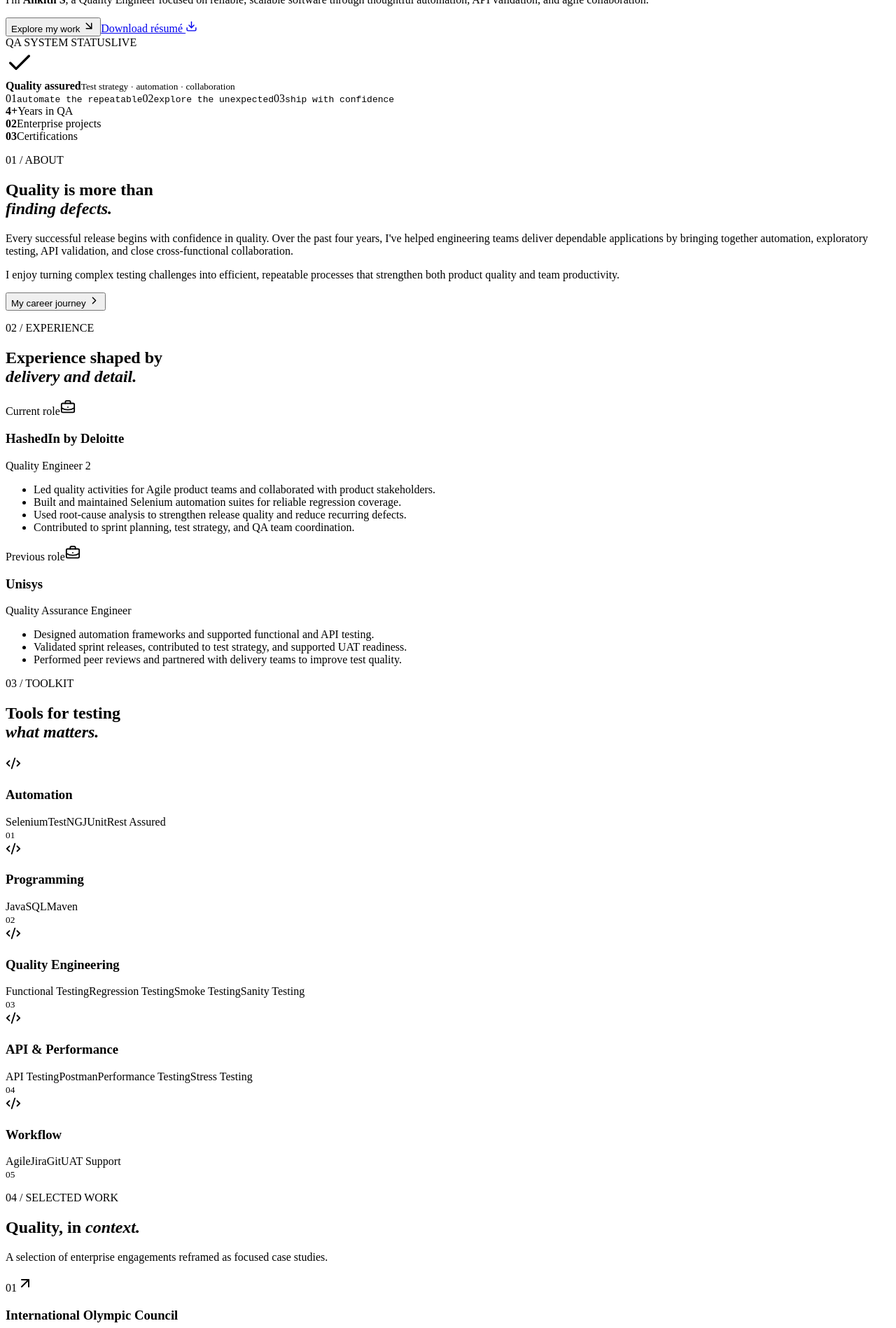
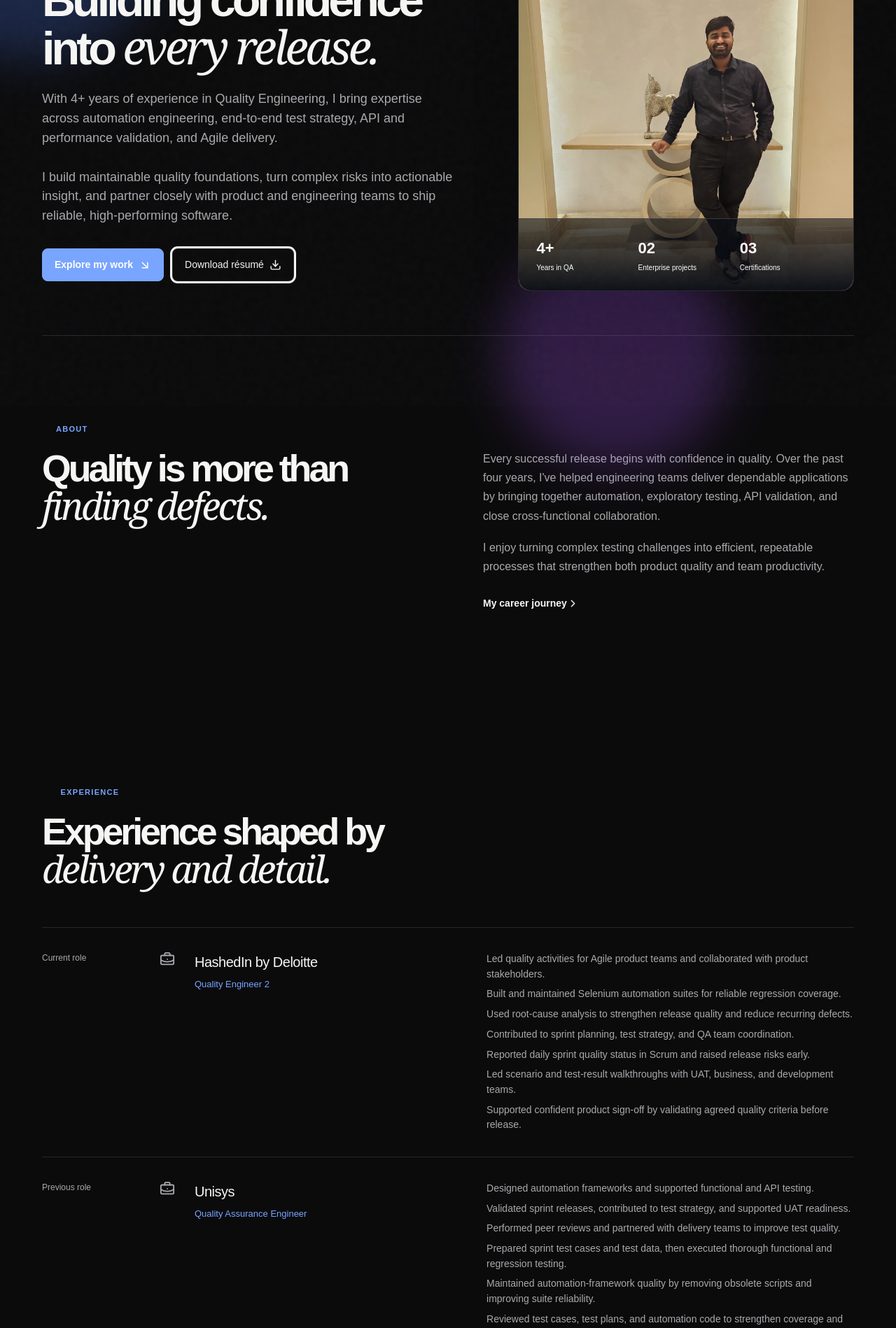
Before and after one commit to ankith-rgb/ankith-portfolio, a Next.js app: page / in a window 1280 px wide. Shown: the part 220-2118 px from the top of the page at 70% size. Built offline with nearby package versions, Linux system fonts and the light colour scheme.

Commit message:
Add files via upload

```diff
--- /dev/null
+++ b/app/awards-and-recognition.tsx
@@ -0,0 +1,32 @@
+"use client";
+
+import { useEffect } from "react";
+
+export default function AwardsAndRecognition() {
+  useEffect(() => {
+    const section = document.getElementById("contact");
+    if (!section || section.dataset.awardsReady) return;
+
+    section.dataset.awardsReady = "true";
+    section.classList.add("awards-section");
+    section.innerHTML = `
+      <div class="awards-intro">
+        <p class="awards-label">AWARDS &amp; RECOGNITION</p>
+        <h2>Recognition earned<br/>through <em>quality.</em></h2>
+        <p>Honoured for dependable delivery, consistent impact, and a commitment to high-quality outcomes.</p>
+      </div>
+      <div class="awards-grid">
+        <article class="award-card feature-award">
+          <span class="award-mark">✦</span>
+          <small>2023</small>
+          <h3>Employee of the Year</h3>
+          <p>Recognised for sustained contribution and exceptional commitment.</p>
+        </article>
+        <article class="award-card"><span class="award-mark">✦</span><small>JANUARY 2026</small><h3>Spot Award</h3></article>
+        <article class="award-card"><span class="award-mark">✦</span><small>DECEMBER 2025</small><h3>Spot Award</h3></article>
+        <article class="award-card"><span class="award-mark">✦</span><small>SEPTEMBER 2025</small><h3>Spot Award</h3></article>
+      </div>`;
+  }, []);
+
+  return null;
+}
--- /dev/null
+++ b/app/layout.tsx
@@ -0,0 +1,18 @@
+import type { Metadata } from "next";
+import "./globals.css";
+import "./overrides.css";
+import LinkFix from "./link-fix";
+import ProjectCardSizer from "./project-card-sizer";
+import ExperienceEnhancements from "./experience-enhancements";
+import AwardsAndRecognition from "./awards-and-recognition";
+
+export const metadata: Metadata = {
+  title: "Ankith S | Quality Engineer",
+  description: "Portfolio of Ankith S, Quality Engineer and Automation Test Engineer.",
+  keywords: ["Quality Engineer", "Automation Testing", "Selenium", "API Testing", "Ankith S"],
+  openGraph: { title: "Ankith S | Quality Engineer", description: "Building confidence in every release." }
+};
+
+export default function RootLayout({ children }: Readonly<{ children: React.ReactNode }>) {
+  return <html lang="en" suppressHydrationWarning><body><LinkFix /><ProjectCardSizer /><ExperienceEnhancements /><AwardsAndRecognition />{children}</body></html>;
+}
--- /dev/null
+++ b/app/overrides.css
@@ -0,0 +1,152 @@
+/* Keep the ambient background glow continuous instead of clipping it inside the hero. */
+.hero {
+  overflow: visible;
+}
+
+/* Professional portrait integrated with the quality-status panel. */
+.hero-card {
+  min-height: 498px;
+  padding: 0;
+  background-image: url("/ankith-profile.jpg");
+  background-position: center 36%;
+  background-size: cover;
+  overflow: hidden;
+}
+
+.hero-card .card-top,
+.hero-card .assurance,
+.hero-card .terminal {
+  display: none;
+}
+
+.hero-card .metrics {
+  position: absolute;
+  right: 0;
+  bottom: 0;
+  left: 0;
+  padding: 25px;
+  border-top: 1px solid rgba(255, 255, 255, 0.2);
+  background: linear-gradient(0deg, rgba(5, 9, 18, 0.96), rgba(5, 9, 18, 0.54));
+}
+
+.hero-card .metrics b,
+.hero-card .metrics span {
+  color: #fff;
+}
+
+/* Refined professional introduction in the hero. */
+.hero-copy .intro {
+  max-width: 590px;
+  font-size: 0;
+}
+
+.hero-copy .intro::after {
+  content: "With 4+ years of experience in Quality Engineering, I bring expertise across automation engineering, end-to-end test strategy, API and performance validation, and Agile delivery.\A\A I build maintainable quality foundations, turn complex risks into actionable insight, and partner closely with product and engineering teams to ship reliable, high-performing software.";
+  display: block;
+  color: var(--muted);
+  font-size: 18px;
+  font-weight: 400;
+  line-height: 1.55;
+  white-space: pre-line;
+}
+
+/* Clean section labels: retain the title, remove decorative numbering. */
+#about .eyebrow,
+#experience .eyebrow,
+#skills .eyebrow,
+#projects .eyebrow,
+.credentials .eyebrow,
+#contact .eyebrow {
+  font-size: 0;
+}
+
+#about .eyebrow::after,
+#experience .eyebrow::after,
+#skills .eyebrow::after,
+#projects .eyebrow::after,
+.credentials .eyebrow::after,
+#contact .eyebrow::after {
+  font-size: 11px;
+  letter-spacing: 1.3px;
+}
+
+#about .eyebrow::after { content: "ABOUT"; }
+#experience .eyebrow::after { content: "EXPERIENCE"; }
+#skills .eyebrow::after { content: "TOOLKIT"; }
+#projects .eyebrow::after { content: "SELECTED WORK"; }
+.credentials .eyebrow::after { content: "CREDENTIALS"; }
+#contact .eyebrow::after { content: "GET IN TOUCH"; }
+
+/* Remove decorative numbering from skill and project cards. */
+.skill-card small,
+.project-header > span {
+  display: none;
+}
+
+.project-header > svg {
+  grid-column: 2;
+  grid-row: 1;
+}
+
+/* Keep the three case studies together on desktop. */
+.projects {
+  grid-template-columns: repeat(2, minmax(0, 1fr));
+}
+
+@media (max-width: 600px) {
+  .projects {
+    grid-template-columns: 1fr;
+  }
+}
+
+/* Keep the two case-study cards visually balanced on desktop. */
+@media (min-width: 801px) {
+  #projects .project {
+    height: 665px;
+  }
+}
+
+/* Awards replace the former contact form. */
+.awards-section {
+  display: grid;
+  grid-template-columns: .85fr 1.15fr;
+  gap: 90px;
+  align-items: start;
+}
+
+.awards-label {
+  margin: 0 0 21px;
+  color: var(--accent);
+  font-size: 11px;
+  font-weight: 700;
+  letter-spacing: 1.3px;
+}
+
+.awards-intro h2 { margin: 0; }
+.awards-intro > p:last-child { max-width: 440px; margin: 22px 0 0; color: var(--muted); font-size: 16px; line-height: 1.7; }
+.awards-grid { display: grid; grid-template-columns: 1fr 1fr; gap: 12px; }
+.award-card { min-height: 152px; padding: 22px; border: 1px solid var(--line); border-radius: 12px; background: var(--card); position: relative; }
+.award-card.feature-award { grid-column: 1 / -1; min-height: 195px; background: linear-gradient(135deg, var(--card), var(--soft)); }
+.award-mark { position: absolute; right: 20px; top: 16px; color: var(--accent); font-size: 24px; }
+.award-card small { display: block; color: var(--accent); font-size: 10px; letter-spacing: 1px; font-weight: 700; }
+.award-card h3 { margin: 15px 0 0; font-size: 22px; letter-spacing: -.6px; }
+.award-card p { margin: 8px 0 0; color: var(--muted); font-size: 13px; line-height: 1.55; }
+
+@media (max-width: 800px) {
+  .awards-section { grid-template-columns: 1fr; gap: 42px; }
+}
+
+@media (max-width: 500px) {
+  .awards-grid { grid-template-columns: 1fr; }
+  .award-card.feature-award { grid-column: auto; }
+}
+
+@media (min-width: 1000px) {
+  .projects {
+    grid-template-columns: repeat(3, 1fr);
+  }
+
+  .project {
+    min-height: 470px;
+  }
+}
```
